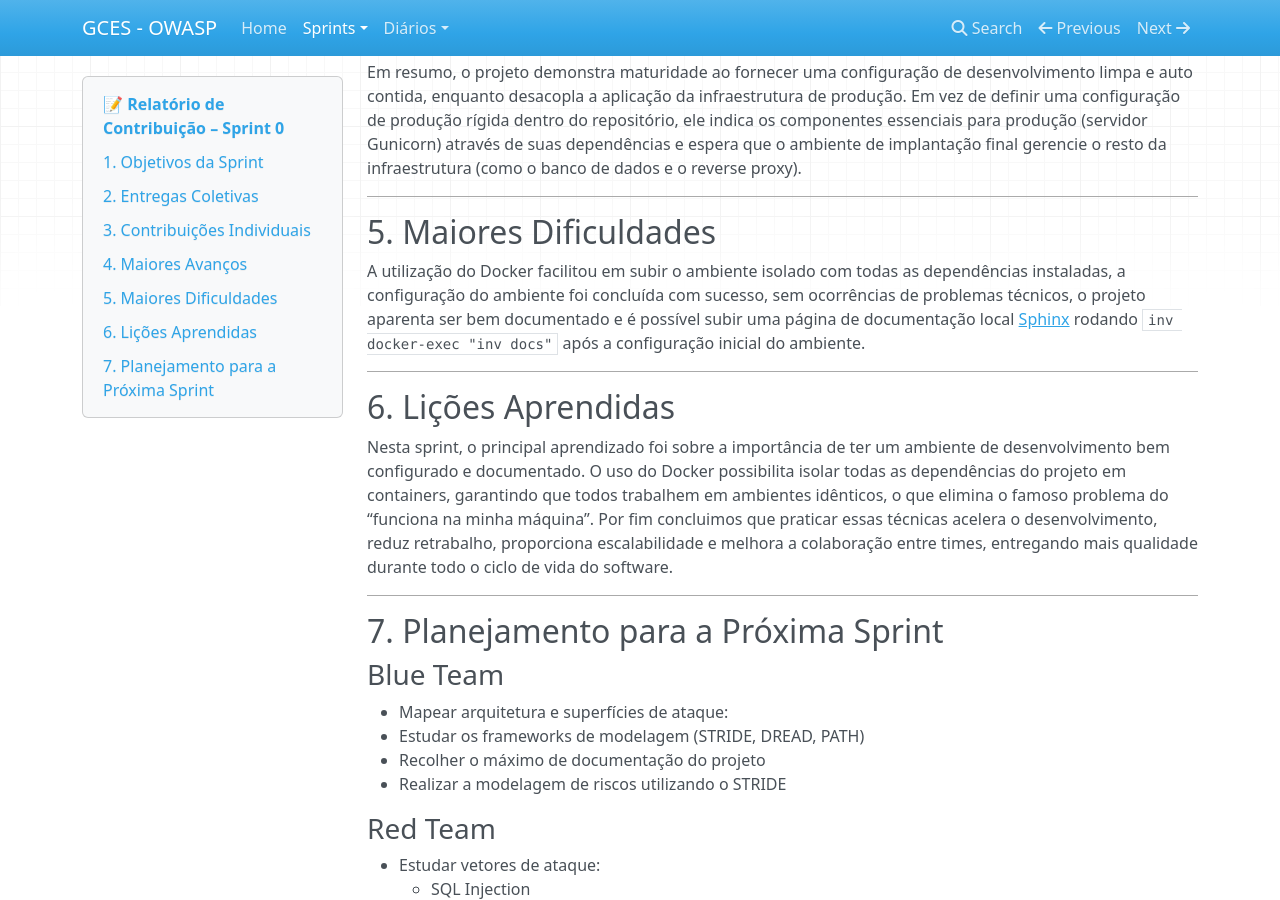
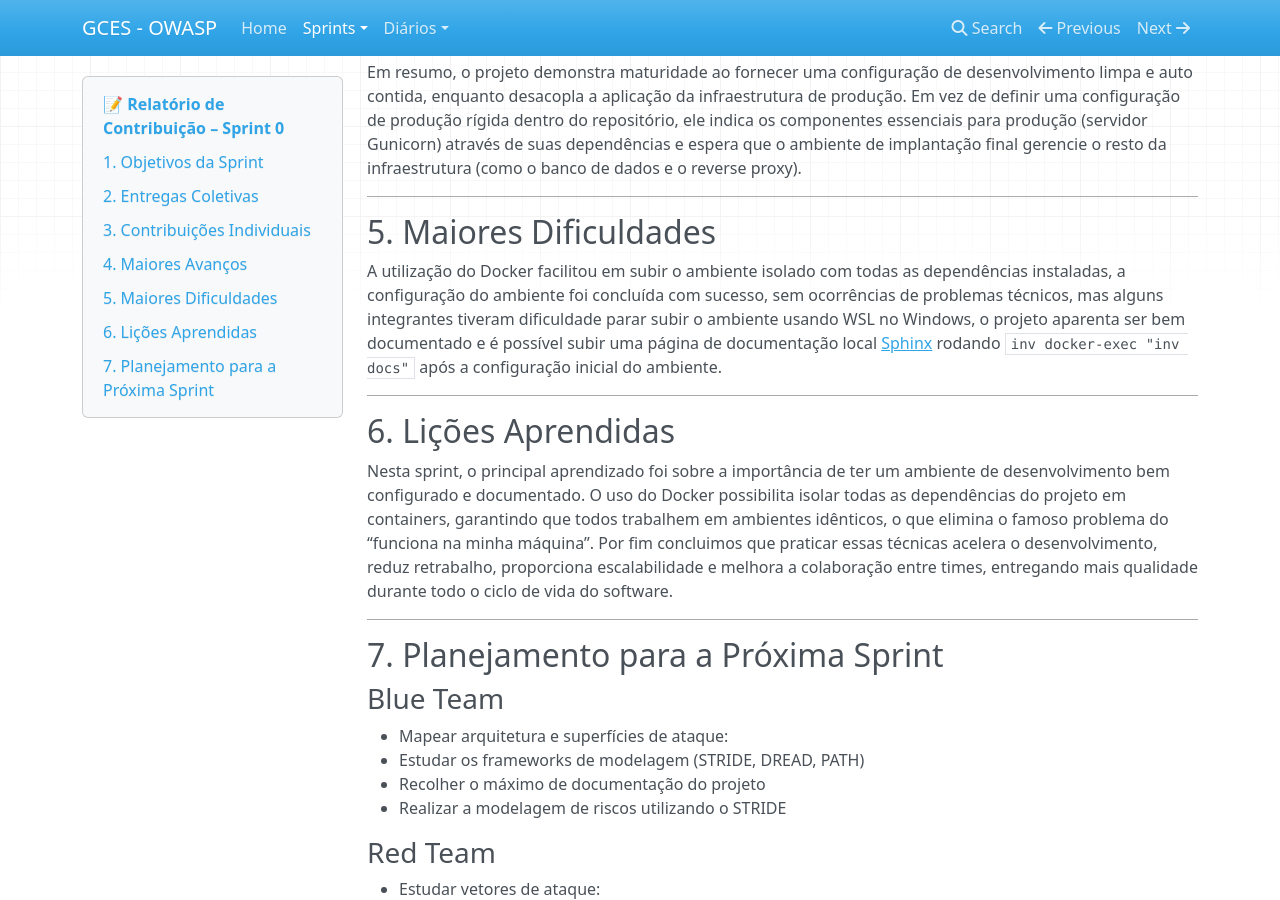
Before and after one commit to unbyytes/GCES, an MkDocs documentation site: the page built from docs/sprints/0.md, in a window 1280 px wide and 900 px high, scrolled down 3976 px. Built offline with MkDocs 1.6.1, drawn with Linux system fonts in a browser that asks for light colours; nearby versions of some CDN libraries.

Commit message:
Update 0.md

```diff
--- a/docs/sprints/0.md
+++ b/docs/sprints/0.md
@@ -175,7 +175,7 @@ Em resumo, o projeto demonstra maturidade ao fornecer uma configuração de dese
 
 ## 5. Maiores Dificuldades
 
-A utilização do Docker facilitou em subir o ambiente isolado com todas as dependências instaladas, a configuração do ambiente foi concluída com sucesso, sem ocorrências de problemas técnicos, o projeto aparenta ser bem documentado e é possível subir uma página de documentação local [Sphinx](https://www.sphinx-doc.org/en/master/) rodando `inv docker-exec "inv docs"` após a configuração inicial do ambiente.
+A utilização do Docker facilitou em subir o ambiente isolado com todas as dependências instaladas, a configuração do ambiente foi concluída com sucesso, sem ocorrências de problemas técnicos, mas alguns integrantes tiveram dificuldade parar subir o ambiente usando WSL no Windows, o projeto aparenta ser bem documentado e é possível subir uma página de documentação local [Sphinx](https://www.sphinx-doc.org/en/master/) rodando `inv docker-exec "inv docs"` após a configuração inicial do ambiente.
 
 ---
 
```
